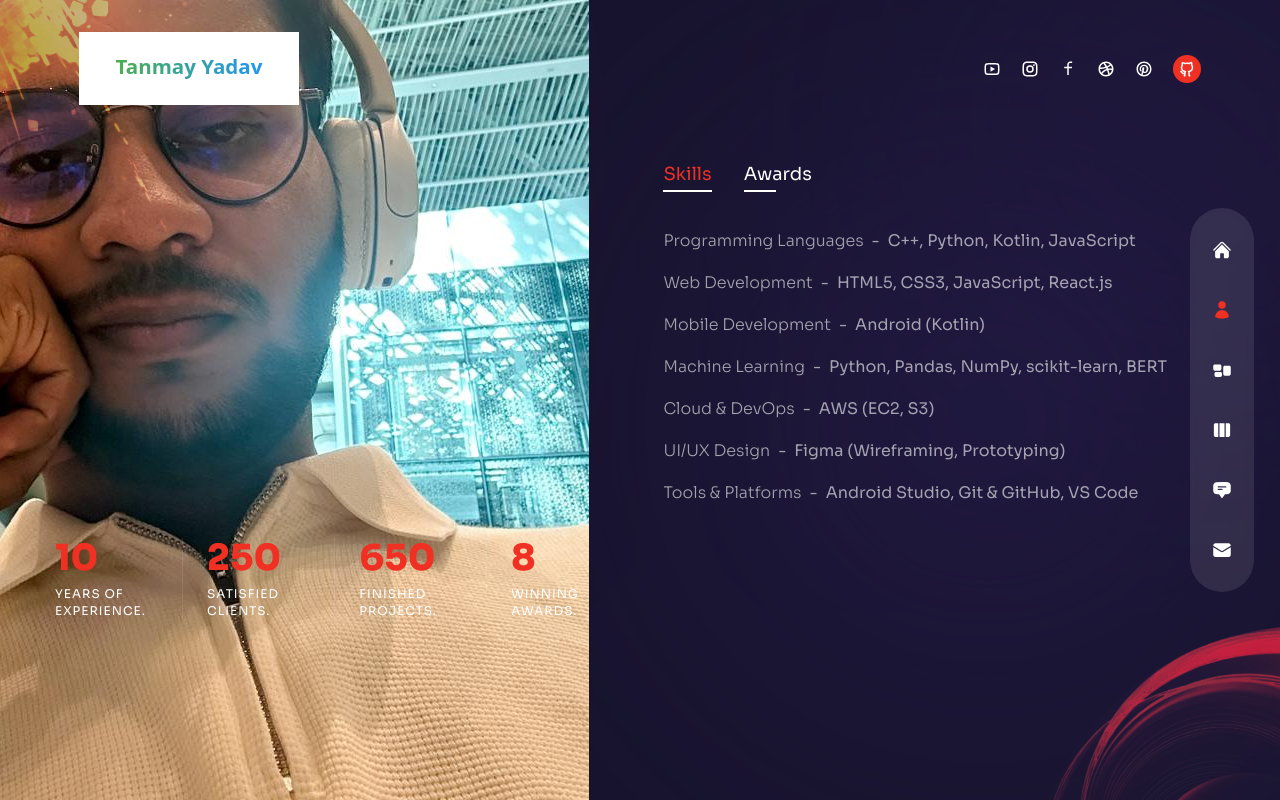
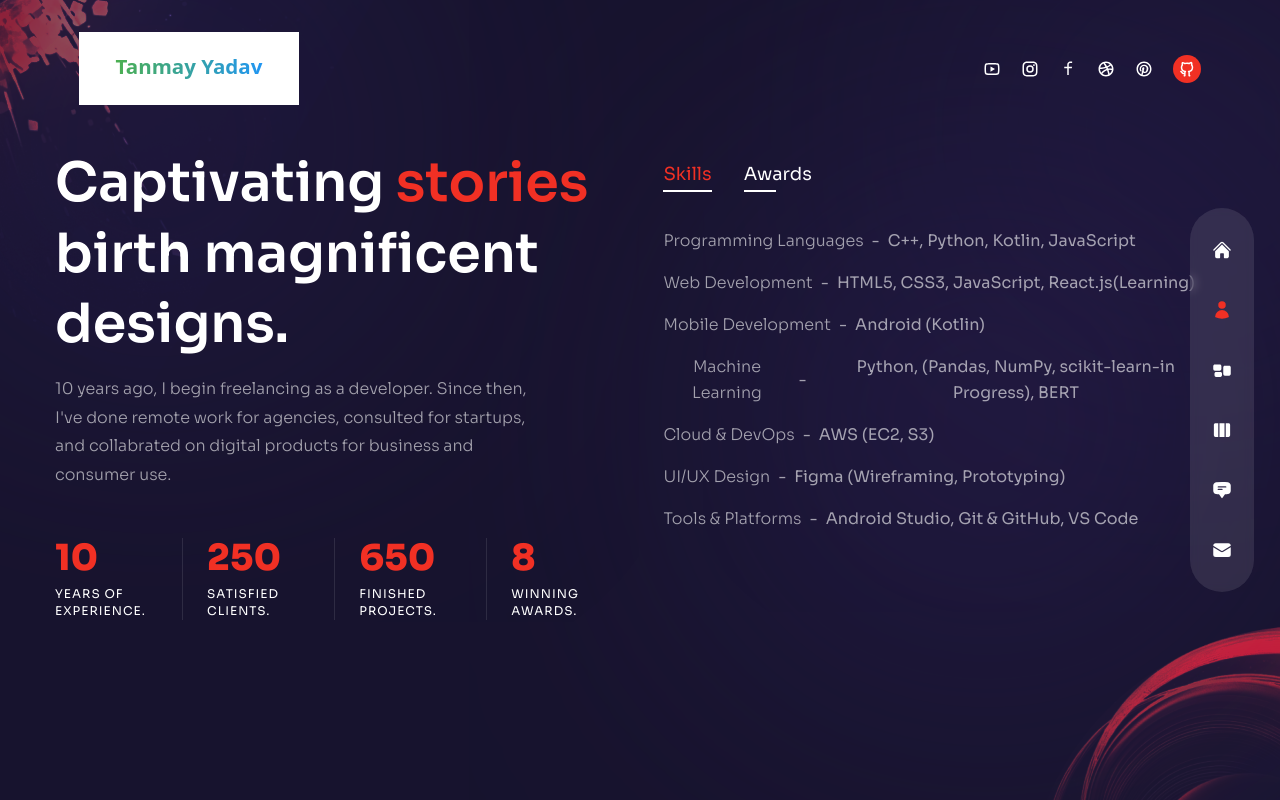
Before and after one commit to tanmaycooks/Myportfolio, a Next.js app: page /about in a window 1280 px wide. Built offline with nearby package versions, Linux system fonts and the light colour scheme.

Commit message:
Remove avatar image from about page

```diff
--- a/pages/about/index.jsx
+++ b/pages/about/index.jsx
@@ -31,7 +31,7 @@ export const aboutData = [
       },
       {
         title: "Web Development",
-        stage: "HTML5, CSS3, JavaScript, React.js",
+        stage: "HTML5, CSS3, JavaScript, React.js(Learning)",
       },
       {
         title: "Mobile Development",
@@ -39,7 +39,7 @@ export const aboutData = [
       },
       {
         title: "Machine Learning",
-        stage: "Python, Pandas, NumPy, scikit-learn, BERT",
+        stage: "Python, (Pandas, NumPy, scikit-learn-in Progress), BERT",
       },
       {
         title: "Cloud & DevOps",
@@ -74,7 +74,7 @@ const About = () => {
       <Circles />
 
       {/* avatar img */}
-      <motion.div
+      {/* <motion.div
         variants={fadeIn("right", 0.2)}
         initial="hidden"
         animate="show"
@@ -82,7 +82,7 @@ const About = () => {
         className="hidden xl:flex absolute bottom-0 -left-[370px]"
       >
         <Avatar />
-      </motion.div>
+      </motion.div> */}
 
       <div className="container mx-auto h-full flex flex-col items-center xl:flex-row gap-x-6">
         {/* text */}
```
